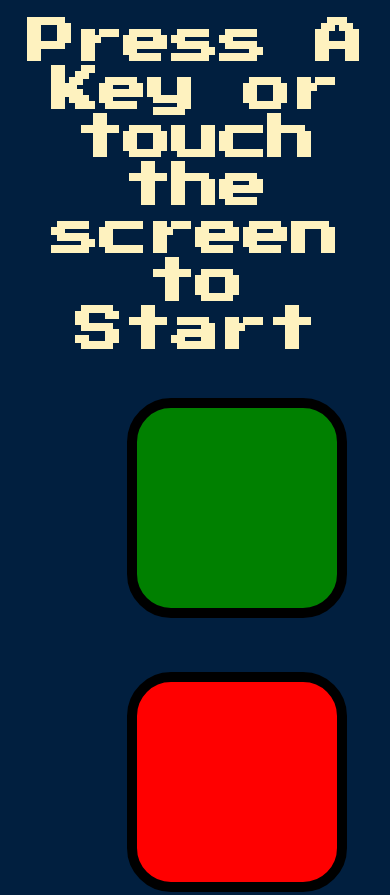
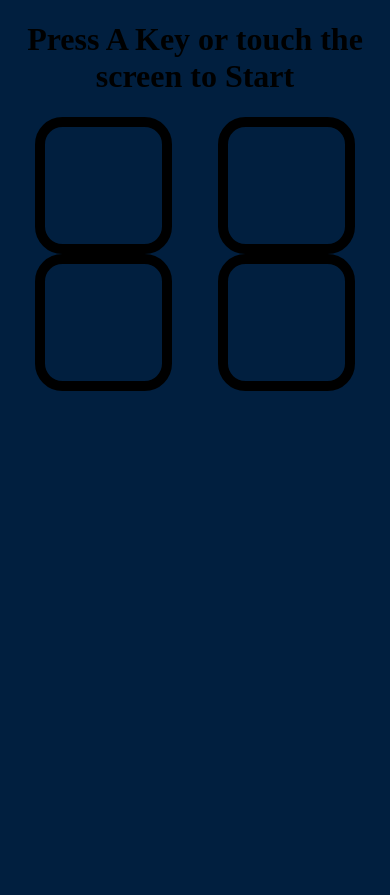
Before and after one commit to Mazen-Barbary/simon-says, a plain HTML site: page index.html in a window 390 px wide. Shown: the top 895 px of the page. After the commit the page ends 865 px from the top, so only its background shows below. Drawn offline with nearby package versions, Linux system fonts and the light colour scheme.

Commit message:
Update styles.css

```diff
--- a/styles.css
+++ b/styles.css
@@ -1,71 +1,50 @@
+
 body {
   text-align: center;
   background-color: #011F3F;
-}
-
-#level-title {
-  font-family: 'Press Start 2P', cursive;
-  font-size: 3rem;
-  margin:  5%;
-  color: #FEF2BF;
+  margin: 0;
+  height: 100vh;
 }
 
 .container {
-  display: block;
-  width: 50%;
+  display: grid;
+  grid-template-columns: 1fr 1fr;
+  gap: 15px;
+  justify-items: center;
+  width: 90%;
   margin: auto;
-
 }
 
 .btn {
-  margin: 25px;
-  display: inline-block;
-  height: 200px;
-  width: 200px;
+  height: 150px;
+  width: 150px;
   border: 10px solid black;
   border-radius: 20%;
 }
 
-.game-over {
-  background-color: red;
-  opacity: 0.8;
-}
 
-.red {
-  background-color: red;
-}
+@media (orientation: landscape) and (max-height: 600px) {
+  #level-title {
+    font-size: 1.5rem;
+    margin: 5px;
+  }
 
-.green {
-  background-color: green;
-}
-
-.blue {
-  background-color: blue;
-}
-
-.yellow {
-  background-color: yellow;
-}
-
-.pressed {
-  box-shadow: 0 0 20px white;
-  background-color: grey;
-}
-@media (orientation: landscape) and (max-height: 500px) {
   .container {
-    grid-template-columns: 1fr 1fr 1fr 1fr; /* Stack buttons in a row */
-    gap: 5px;
+    grid-template-columns: 1fr 1fr 1fr 1fr;
+    gap: 10px;
   }
 
   .btn {
-    height: 70px;
-    width: 70px;
-  }
-
-  #level-title {
-    font-size: 1.5rem;
-    margin: 0;
+    height: 60px;
+    width: 60px;
+    border-width: 5px;
   }
 }
 
+/* For Portrait phones */
+@media (orientation: portrait) and (max-width: 600px) {
+  .btn {
+    height: 30vw;
+    width: 30vw;
+  }
 }
```
